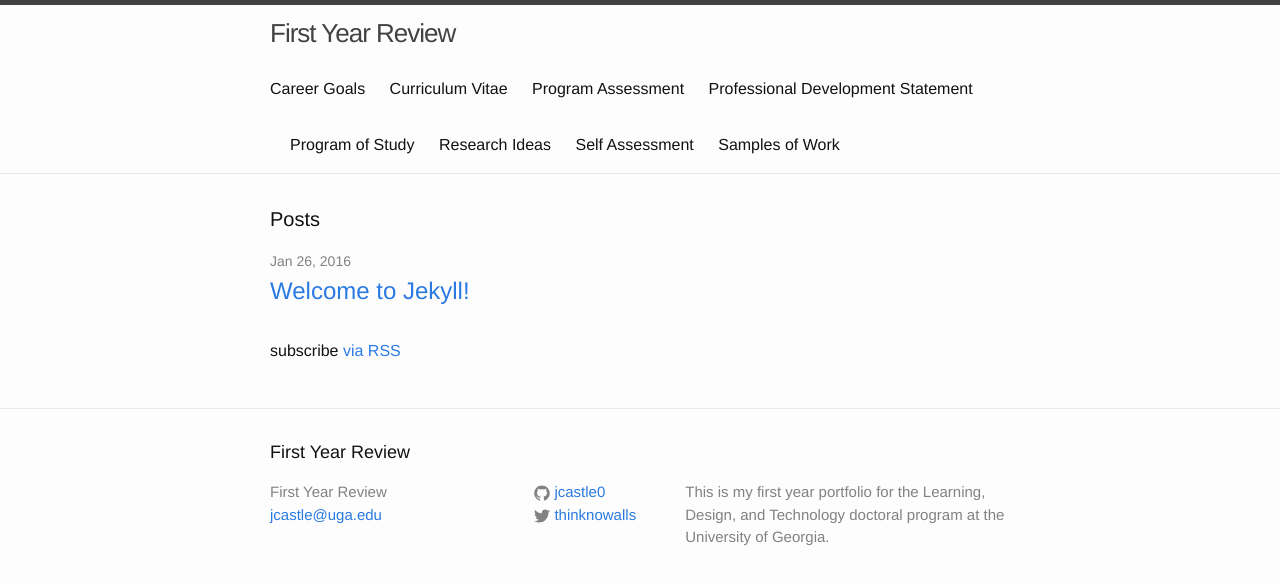
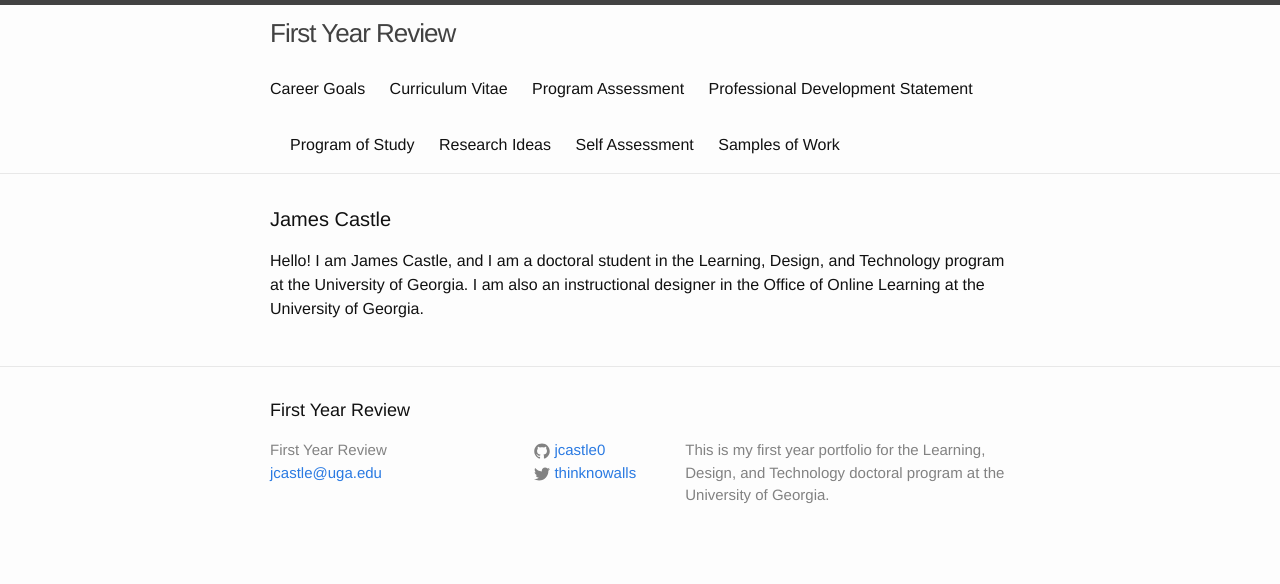
Before and after one commit to jcastle0/ldtportfolio, a Jekyll site: the page built from index.html, in a window 1280 px wide. Shown: the top 584 px of the page. Built offline with Jekyll 4.4.1, drawn with Linux system fonts in a browser that asks for light colours.

Commit message:
Edited Index

```diff
--- a/index.html
+++ b/index.html
@@ -4,20 +4,8 @@ layout: default
 
 <div class="home">
 
-  <h1 class="page-heading">Posts</h1>
+  <h1 class="page-heading">James Castle</h1>
 
-  <ul class="post-list">
-    {% for post in site.posts %}
-      <li>
-        <span class="post-meta">{{ post.date | date: "%b %-d, %Y" }}</span>
-
-        <h2>
-          <a class="post-link" href="{{ post.url | prepend: site.baseurl }}">{{ post.title }}</a>
-        </h2>
-      </li>
-    {% endfor %}
-  </ul>
-
-  <p class="rss-subscribe">subscribe <a href="{{ "/feed.xml" | prepend: site.baseurl }}">via RSS</a></p>
+  <p>Hello! I am James Castle, and I am a doctoral student in the Learning, Design, and Technology program at the University of Georgia. I am also an instructional designer in the Office of Online Learning at the University of Georgia.</p>
 
 </div>
```
